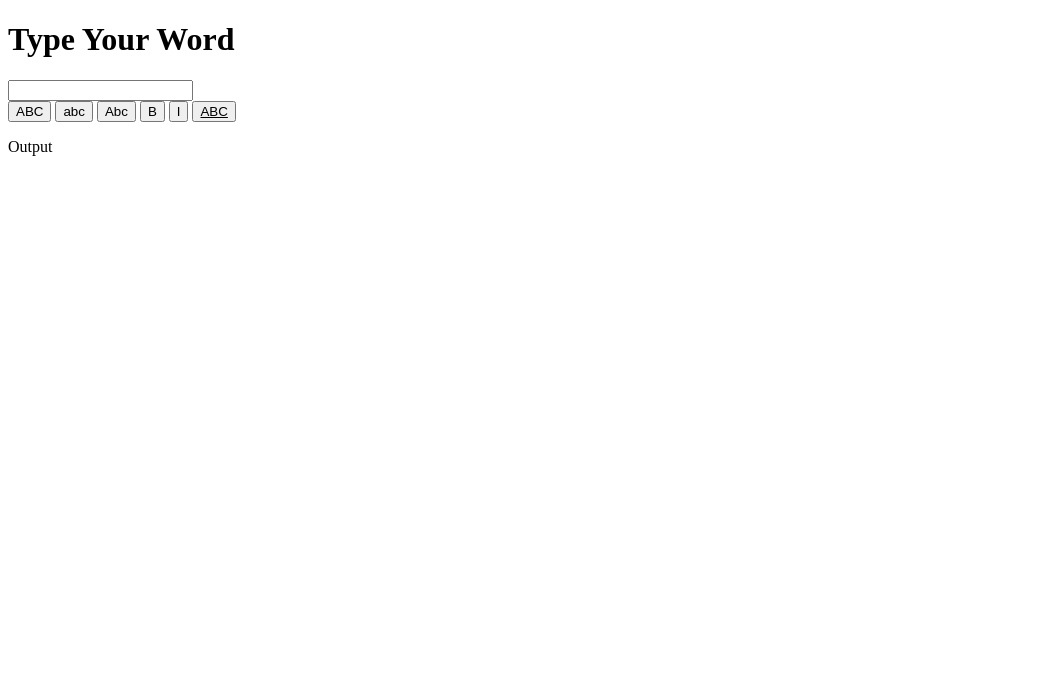
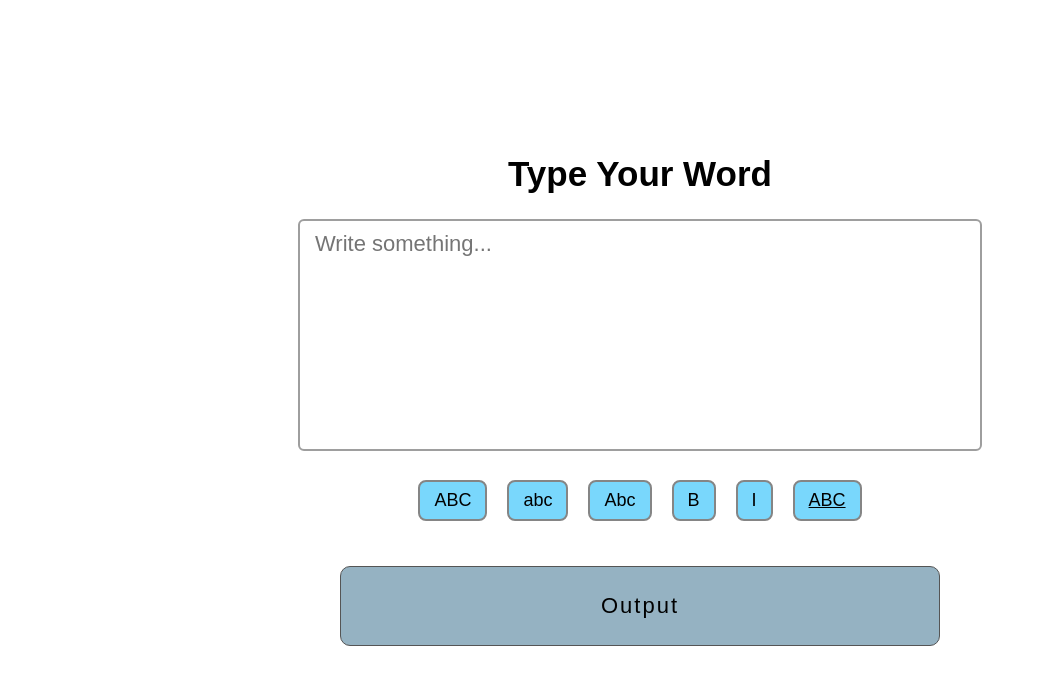
Before and after one commit to MuhammadElham/Word-BlueRibbon, a plain HTML site: page index.html in a window 1280 px wide. Shown: the whole page, without its empty margins (0-1037 px from the left). Drawn offline with Linux system fonts and the light colour scheme.

Commit message:
Done Alhamdullialah

```diff
--- a/index.html
+++ b/index.html
@@ -12,7 +12,13 @@
         <!-- Heading -->
         <h1>Type Your Word</h1>
         <!-- Input field Section -->
-        <input type="text" id="input-field"/>
+        <!-- <input type="text" id="input-field"/> -->
+        <textarea
+          id="input-field"
+          rows="8"
+          cols="50"
+          placeholder="Write something..."
+        ></textarea>
       </div>
       <!-- Text Formatting Section -->
       <div class="btns-container">
@@ -21,7 +27,9 @@
         <button class="btn capitalize">Abc</button>
         <button class="btn bold">B</button>
         <button class="btn italic">I</button>
-        <button class="btn underline" style="text-decoration: underline">ABC</button>
+        <button class="btn underline" style="text-decoration: underline">
+          ABC
+        </button>
       </div>
       <!-- Output field Section -->
       <p id="output-container">Output</p>
--- a/main.js
+++ b/main.js
@@ -1,6 +1,6 @@
 const inputField = document.getElementById("input-field");
 const outputField = document.getElementById("output-container");
-const buttons = document.querySelectorAll(".btn"); // Select all buttons
+const buttons = document.querySelectorAll(".btn");
 
 // Result Section
 inputField.addEventListener("keyup", () => {
--- a/style.css
+++ b/style.css
@@ -0,0 +1,76 @@
+* {
+    margin: 0;
+    padding: 0;
+    box-sizing: border-box;
+    font-family: sans-serif;
+}
+
+.container {
+    width: 100%;
+    height: 100vh;
+    display: flex;
+    flex-direction: column;
+    justify-content: center;
+    align-items: center;
+}
+
+.input-container {
+    margin-bottom: 25px;
+    text-align: center;
+}
+
+.input-container h1 {
+    font-size: 35px;
+    font-weight: 800;
+    padding-bottom: 25px;
+}
+
+.input-container textarea {
+    resize: none;
+    overflow: hidden;
+    font-size: 22px;
+    padding: 10px 15px;
+    border: none;
+    color: rgb(77, 77, 77);
+    border: 2px solid rgb(158, 158, 158);
+    border-radius: 6px;
+}
+
+.btns-container {
+    display: flex;
+    align-items: center;
+    gap: 20px;
+    margin-bottom: 25px;
+}
+
+.btns-container .btn {
+    margin-bottom: 20px;
+    font-size: 18px;
+    font-weight: 500;
+    color: black;
+    background-color: rgb(121 215 252);
+    cursor: pointer;
+    padding: 8px 14px;
+    border-radius: 8px;
+    border: 2px solid rgb(133, 133, 133);
+}
+
+.container p {
+    width: 600px;
+    background: #95b2c2;
+    color: #000;
+    height: 80px;
+    border: 1px solid #555;
+    border-radius: 10px;
+    display: flex;
+    justify-content: center;
+    align-items: center;
+    font-size: 22px;
+    font-weight: 500;
+    letter-spacing: 2px;
+    overflow: hidden;
+    /* Hide overflowing text */
+    text-overflow: ellipsis;
+    /* Add '...' for overflowed text */
+    white-space: nowrap;
+}
```
